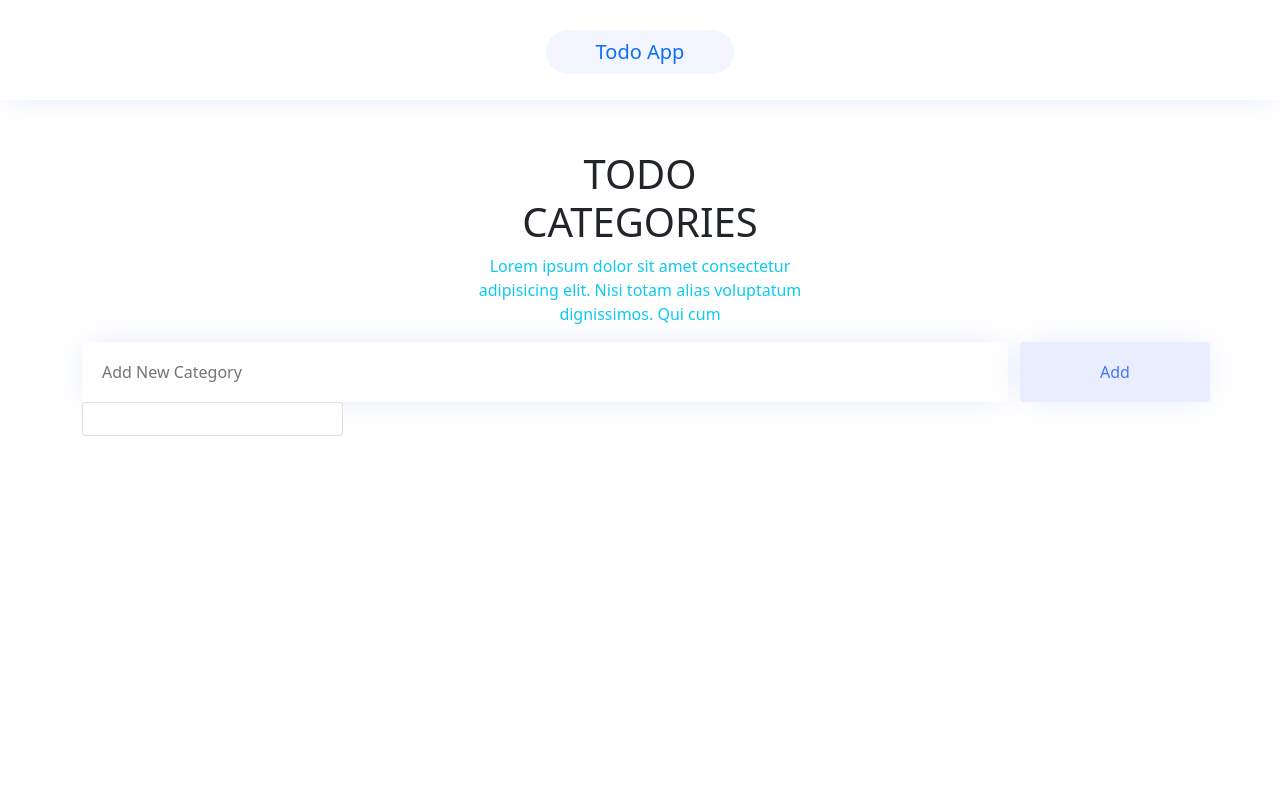
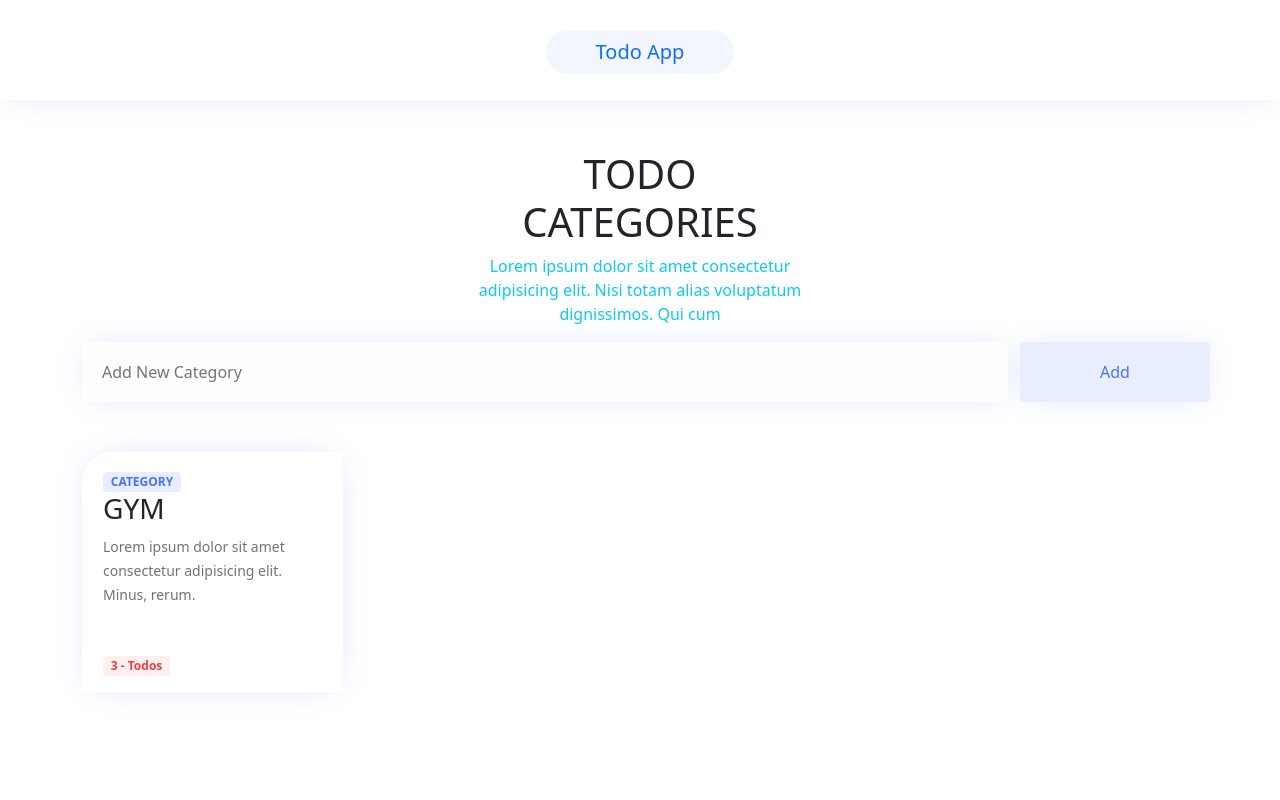
Before and after one commit to Kr-Ivanov/todo, an Angular app: page / in a window 1280 px wide. Shown: the top 800 px of the page. Built offline with nearby package versions, Linux system fonts and the light colour scheme.

Commit message:
'master'

```diff
--- a/angular.json
+++ b/angular.json
@@ -28,7 +28,8 @@
             ],
             "styles": [
               "src/styles.css",
-              "node_modules/bootstrap/dist/css/bootstrap.min.css"
+              "node_modules/bootstrap/dist/css/bootstrap.min.css",
+              "node_modules/@fortawesome/fontawesome-free/css/all.css"
             ],
             "scripts": []
           },
--- a/package.json
+++ b/package.json
@@ -18,6 +18,7 @@
     "@angular/platform-browser": "~12.2.0",
     "@angular/platform-browser-dynamic": "~12.2.0",
     "@angular/router": "~12.2.0",
+    "@fortawesome/fontawesome-free": "^5.15.4",
     "bootstrap": "^5.1.3",
     "rxjs": "~6.6.0",
     "tslib": "^2.3.0",
--- a/src/app/category/category.component.css
+++ b/src/app/category/category.component.css
@@ -11,3 +11,41 @@ input[type = text]{
     border: none;
     /*box-shadow: 0px 0px 33px -10px rgba(71, 114, 254, 0.3);*/
 }
+
+.card{
+    border: none;
+    border-left: 5px solid #0000;
+    margin-top: 50px;
+    border-top-left-radius: 30px;
+}
+
+.badge-primary {
+    background-color: #e9eeff;
+    color: #4772fe;
+
+}
+
+.badge-danger{
+    background-color: #fef0f0;
+    color: #f04141;
+    margin-top: 50px;
+}
+
+.cat-tools{
+    display: none;
+
+}
+
+.cat-tools i{
+    margin: 0px 5px;
+    cursor: pointer;
+}
+
+.categories-list .card:hover {
+    cursor:pointer;
+    background-color: #f8f8f8;
+}
+
+.categories-list .card:hover .cat-tools {
+    display: inline;
+}
--- a/src/app/category/category.component.html
+++ b/src/app/category/category.component.html
@@ -23,15 +23,29 @@
 
 <div class="row categories-list">
     <div class="col-md-3">
-        <div class="card">
+        <div class="card drop-shadow">
             <div class="card-body">
                 <div class="clearfix">
-                    <div class="float-left">
+                    <div class="float-start">
                         <div class="badge badge-primary">
-
+                            CATEGORY
                         </div>
                     </div>
+                    <div class="float-end cat-tools">
+                        <small>
+                            <i class="fa fa-pencil-alt text-success"></i>
+                        </small>
+                        <small>
+                            <i class="fas fa-trash text-danger"></i>
+                        </small>
+                    </div>
                 </div>
+                <div class="todo-content">
+                    <h3>GYM</h3>
+                    <small class="text-secondary">Lorem ipsum dolor sit amet consectetur adipisicing elit. Minus,
+                        rerum.</small>
+                </div>
+                <span class="badge badge-danger">3 - Todos</span>
             </div>
         </div>
     </div>
```
Also changed, not shown: 1 other file (tests, documents, lock files or other folders).
